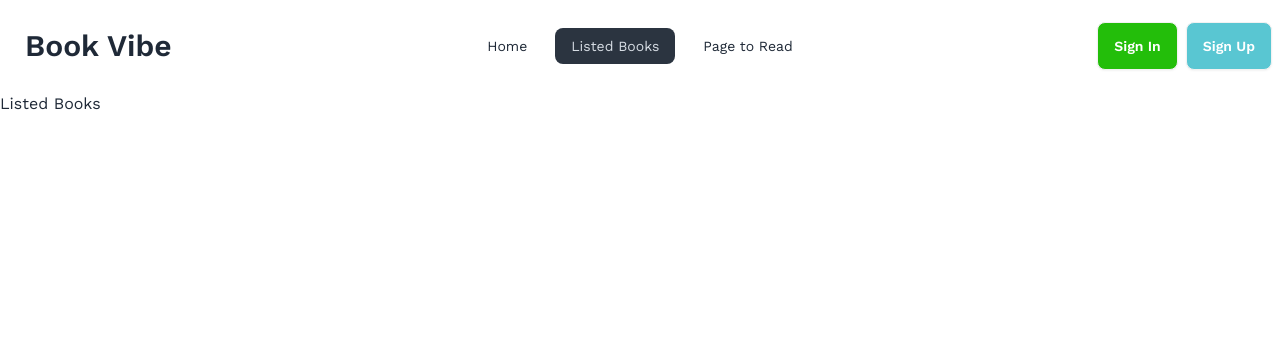
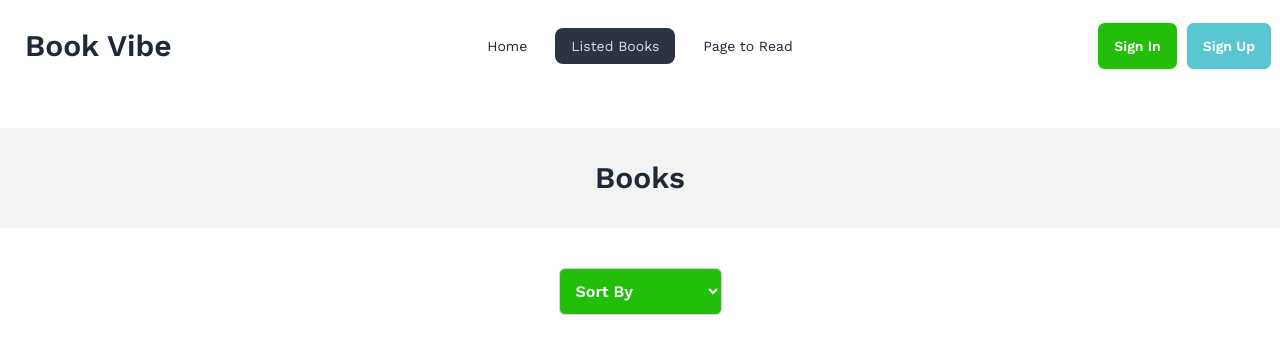
Before and after one commit to rakibgithub21/Book_vive, a React (Vite) app: page /listedbooks in a window 1280 px wide. Shown: the top 354 px of the page. Built offline with nearby package versions, Linux system fonts and the light colour scheme.

Commit message:
working in listed books and added a sortby button

```diff
--- a/package.json
+++ b/package.json
@@ -17,6 +17,7 @@
     "react-dom": "^18.2.0",
     "react-icons": "^5.0.1",
     "react-router-dom": "^6.22.3",
+    "react-toastify": "^10.0.5",
     "sort-by": "^1.2.0"
   },
   "devDependencies": {
--- a/src/Pages/ListedBooks.jsx
+++ b/src/Pages/ListedBooks.jsx
@@ -2,8 +2,19 @@
 
 const ListedBooks = () => {
     return (
-        <div>
-            <p>Listed Books</p>
+        <div className="mt-9">
+            <div className="text-center bg-[#1313130d] py-8">
+                <h3 className="text-3xl font-semibold">Books</h3>
+            </div>
+            <div className="text-center my-10">
+
+                <select className="p-3 border border-gray-300 rounded-md focus:outline-none focus:border-blue-500 font-semibold bg-[#23BE0A]  text-white">
+                    <option value="default" hidden disabled selected>Sort By</option>
+                    <option value="publishedYear">Published Year</option>
+                    <option value="ratings">Ratings</option>
+                    <option value="pageNumber">Page Number</option>
+                </select>
+            </div>
         </div>
     );
 };
--- a/src/components/BookDetails/BookDetails.jsx
+++ b/src/components/BookDetails/BookDetails.jsx
@@ -1,4 +1,8 @@
 import { useLoaderData, useParams } from "react-router-dom";
+
+import { ToastContainer, toast } from 'react-toastify';
+
+import 'react-toastify/dist/ReactToastify.css';
 
 
 const BookDetails = () => {
@@ -12,11 +16,11 @@ const BookDetails = () => {
         const saveData = JSON.parse(localStorage.getItem('readList')) || [];
         const isExists = saveData.find(data => data.bookId == id);
         if (isExists) {
-            alert('Bhai data age thekei ase')
+            toast.error('You already read this')
         } else {
             saveData.push(book);
             localStorage.setItem('readList', JSON.stringify(saveData));
-            console.log('read succesfully');
+            toast.success('You read succesfully')
         }
     }
 
@@ -29,12 +33,12 @@ const BookDetails = () => {
 
         const exist = readList.find(read => read.bookId == id);
         if (exist) {
-            console.log('alredy read this book');
+            toast.error('You already read this');
         }
         else {
             wishlist.push(book);
             localStorage.setItem('wishList', JSON.stringify(wishlist));
-            console.log('added succesfully');
+            toast.success('You added succesfully');
         }
 
 
@@ -94,6 +98,7 @@ const BookDetails = () => {
                     </button>
                 </div>
             </div>
+            <ToastContainer />
         </div>
     );
 };
```
Also changed, not shown: 1 other file (tests, documents, lock files or other folders).
